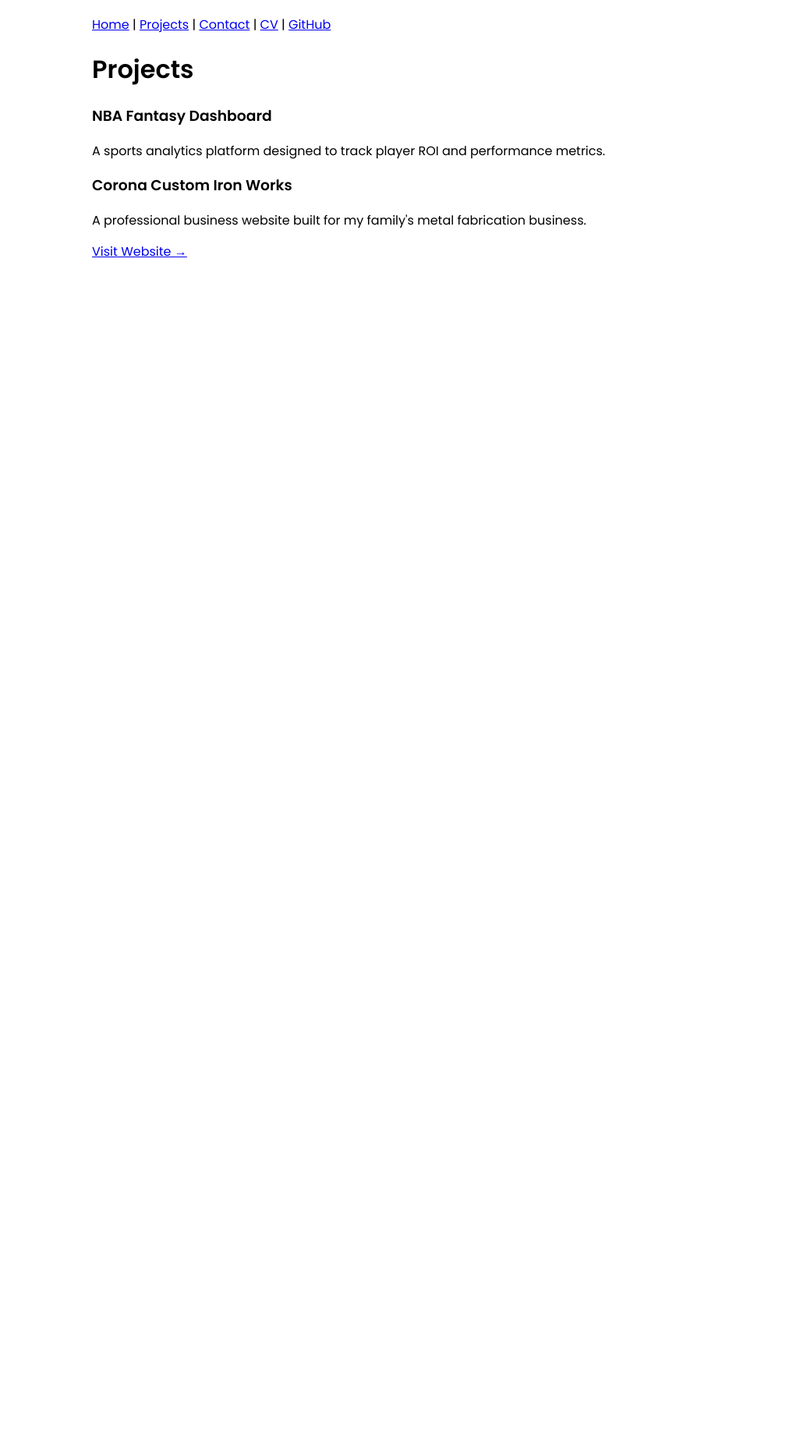
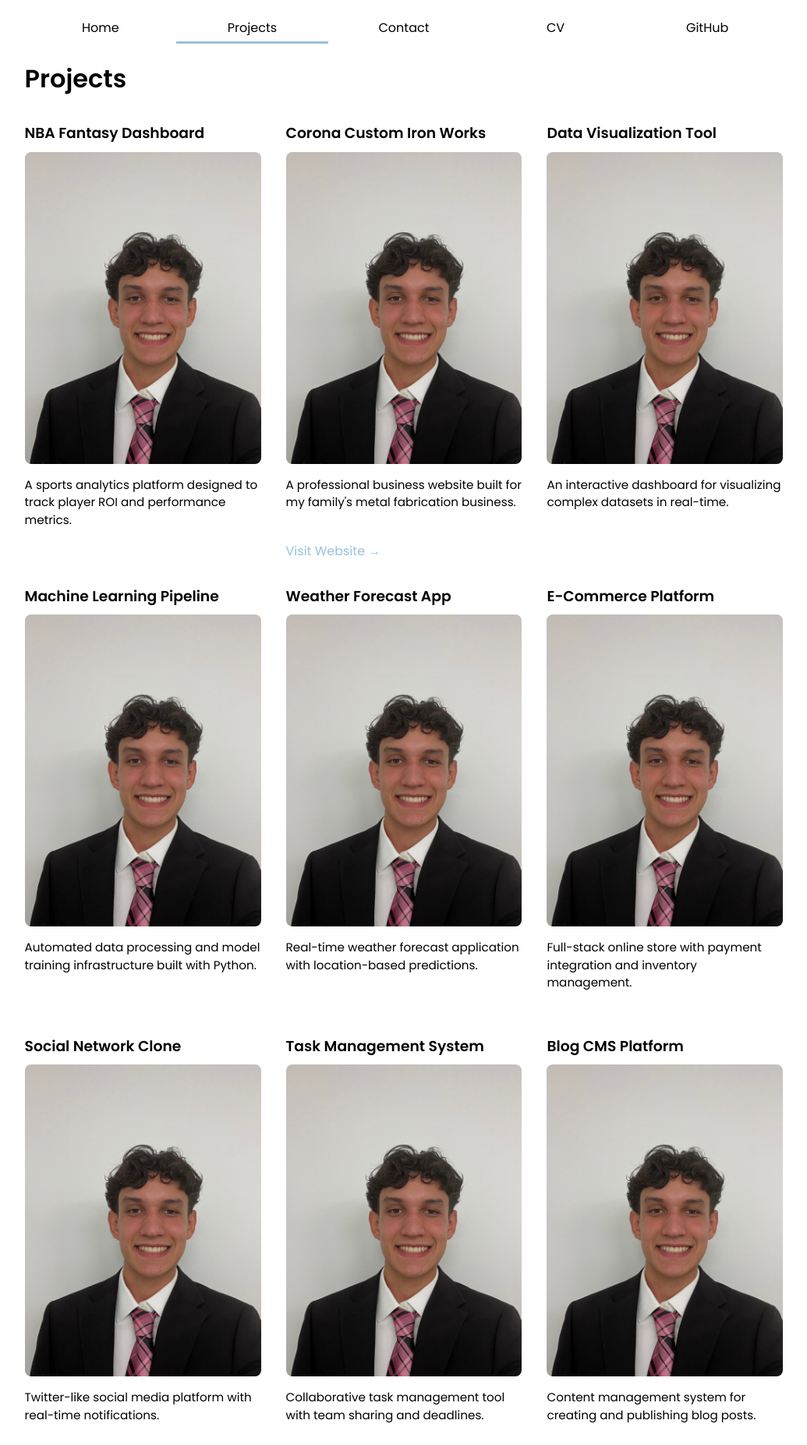
Before and after one commit to F3rando/Portfolio, a plain HTML site: page projects/index.html in a window 1280 px wide. Shown: the top 1853 px of the page at 78% size, without its empty margins (122-1157 px from the left). Before the commit the page ends 800 px from the top, so only its background shows below. Drawn offline with Linux system fonts and the light colour scheme.

Commit message:
lab2 requirements

```diff
--- a/projects/index.html
+++ b/projects/index.html
@@ -9,25 +9,89 @@
 </head>
 <body>
     <nav>
-        <a href="../index.html">Home</a> |
-        <a href="index.html">Projects</a> |
-        <a href="../contact/index.html">Contact</a> |
-        <a href="../cv/index.html">CV</a> |
-        <a href="https://github.com/F3rando" target="_blank">GitHub</a>
+        <ul>
+            <li><a href="../index.html">Home</a></li>
+            <li><a href="index.html" class="current">Projects</a></li>
+            <li><a href="../contact/index.html">Contact</a></li>
+            <li><a href="../cv/index.html">CV</a></li>
+            <li><a href="https://github.com/F3rando" target="_blank">GitHub</a></li>
+        </ul>
     </nav>
 
     <h1>Projects</h1>
 
-    <section>
+    <section class="projects-grid">
         <article>
             <h3>NBA Fantasy Dashboard</h3>
+            <img src="../images/professional_pic.jpg" alt="NBA Fantasy">
             <p>A sports analytics platform designed to track player ROI and performance metrics.</p>
         </article>
 
         <article>
             <h3>Corona Custom Iron Works</h3>
+            <img src="../images/professional_pic.jpg" alt="Iron Works">
             <p>A professional business website built for my family's metal fabrication business.</p>
             <a href="https://www.coronacustomironworks.com/" target="_blank">Visit Website →</a>
+        </article>
+
+        <article>
+            <h3>Data Visualization Tool</h3>
+            <img src="../images/professional_pic.jpg" alt="Data Viz">
+            <p>An interactive dashboard for visualizing complex datasets in real-time.</p>
+        </article>
+
+        <article>
+            <h3>Machine Learning Pipeline</h3>
+            <img src="../images/professional_pic.jpg" alt="ML Pipeline">
+            <p>Automated data processing and model training infrastructure built with Python.</p>
+        </article>
+
+        <article>
+            <h3>Weather Forecast App</h3>
+            <img src="../images/professional_pic.jpg" alt="Weather">
+            <p>Real-time weather forecast application with location-based predictions.</p>
+        </article>
+
+        <article>
+            <h3>E-Commerce Platform</h3>
+            <img src="../images/professional_pic.jpg" alt="E-Commerce">
+            <p>Full-stack online store with payment integration and inventory management.</p>
+        </article>
+
+        <article>
+            <h3>Social Network Clone</h3>
+            <img src="../images/professional_pic.jpg" alt="Social Network">
+            <p>Twitter-like social media platform with real-time notifications.</p>
+        </article>
+
+        <article>
+            <h3>Task Management System</h3>
+            <img src="../images/professional_pic.jpg" alt="Task Manager">
+            <p>Collaborative task management tool with team sharing and deadlines.</p>
+        </article>
+
+        <article>
+            <h3>Blog CMS Platform</h3>
+            <img src="../images/professional_pic.jpg" alt="Blog CMS">
+            <p>Content management system for creating and publishing blog posts.</p>
+        </article>
+
+        <article>
+            <h3>Fitness Tracking App</h3>
+            <img src="../images/professional_pic.jpg" alt="Fitness">
+            <p>Mobile app for tracking workouts, calories, and fitness goals.</p>
+        </article>
+
+        <article>
+            <h3>Chat Application</h3>
+            <img src="../images/professional_pic.jpg" alt="Chat">
+            <p>Real-time messaging application with user authentication and rooms.</p>
+        </article>
+
+        <article>
+            <h3>Portfolio Generator</h3>
+            <img src="../images/professional_pic.jpg" alt="Portfolio">
+            <p>Tool to automatically generate professional portfolio websites.</p>
         </article>
     </section>
 </body>
--- a/style.css
+++ b/style.css
@@ -1,11 +1,17 @@
+/* Custom Properties and OKLCH Colors */
+:root {
+  --color-accent: oklch(79.216% 0.05882 235.094);
+}
+
 body {
   /* Set line height to 1.5 times the font size
 	   and use Poppins font for a modern look
 	 */
   font: 100%/1.5 'Poppins', system-ui;
-  margin: 0 auto;
-  max-width: 800px;
-  padding: 20px;
+  margin-block: 0;
+  margin-inline: max(1em, (100% - 100ch) / 2);
+  max-width: 100ch;
+  padding: 1em;
 }
 
 /* Make images responsive */
@@ -14,9 +20,99 @@ img {
   height: auto;
 }
 
+/* Navigation Flexbox Architecture */
+nav ul {
+  display: flex;
+  list-style: none;
+  padding: 0;
+  margin: 0;
+}
+
+nav li {
+  display: contents;
+}
+
+nav a {
+  flex: 1;
+  text-align: center;
+  padding: 0.5em;
+  text-decoration: none;
+  color: inherit;
+}
+
+nav a:hover {
+  color: var(--color-accent);
+}
+
+.current {
+  border-bottom: 3px solid var(--color-accent);
+  padding-bottom: calc(0.5em - 3px);
+}
+
 /* Modern border class for profile photo */
 .modern-border {
   border-radius: 10px;
   box-shadow: 0 4px 8px rgba(0, 0, 0, 0.1);
-  border: 1px solid #ddd;
+  border: 1px solid oklch(85% 0% 0%);
 }
+
+/* Contact Form Grid Layout */
+form {
+  display: grid;
+  grid-template-columns: auto 1fr;
+  gap: 1em;
+}
+
+form .form-group {
+  display: grid;
+  grid-template-columns: subgrid;
+  align-items: center;
+}
+
+form label {
+  text-align: right;
+  padding-right: 0.5em;
+}
+
+form input[type="submit"] {
+  grid-column: 2;
+}
+
+/* Projects Grid with Subgrid */
+.projects-grid {
+  display: grid;
+  grid-template-columns: repeat(3, 1fr);
+  gap: 2em;
+  margin-top: 2em;
+}
+
+.projects-grid article {
+  display: grid;
+  grid-template-rows: subgrid;
+  row-gap: 0;
+  grid-row: span 4;
+}
+
+.projects-grid article h3 {
+  margin: 0 0 0.5em 0;
+}
+
+.projects-grid article img {
+  border-radius: 8px;
+  margin-bottom: 0.5em;
+}
+
+.projects-grid article p {
+  margin: 0.5em 0;
+  font-size: 0.95em;
+}
+
+.projects-grid article a {
+  color: var(--color-accent);
+  text-decoration: none;
+  margin-top: 0.5em;
+}
+
+.projects-grid article a:hover {
+  text-decoration: underline;
+}
```
Also changed, not shown: contact/index.html (+20 -12 lines), cv/index.html (+7 -5 lines), index.html (+7 -5 lines).
